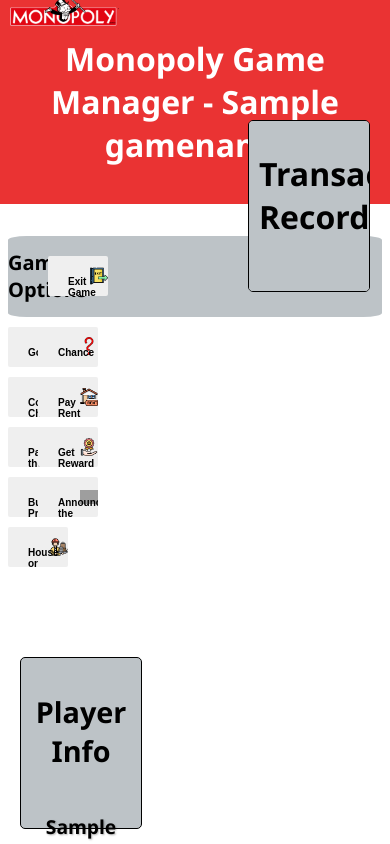
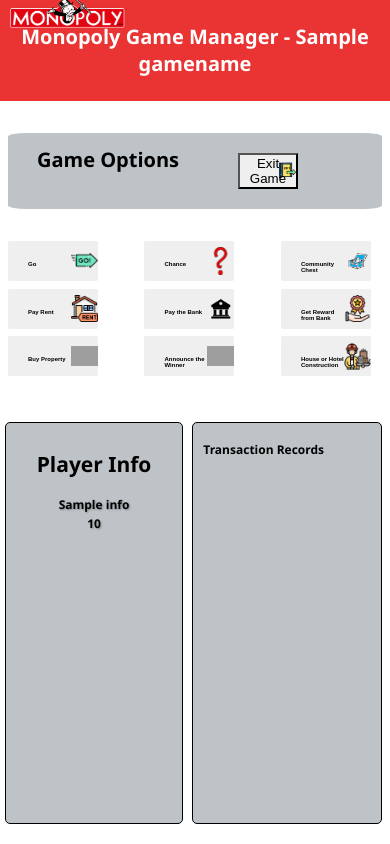
Before and after one commit to Vejaysundaram-Rajkumar/monopoly_project, a Flask app: template templates/gamemanager.html in a window 390 px wide. Run offline with Flask 3, Linux system fonts and the light colour scheme; the template is opened without the code that fills it: most values are stand-ins (such as "Sample title", 1, 10 or a date in 2020); parts of the project's set-up code (start-up, migrations or seed data) failed here and were passed over; grey boxes are pictures that could not be loaded.

Commit message:
css update for mobile screen

```diff
--- a/templates/gamemanager.html
+++ b/templates/gamemanager.html
@@ -33,7 +33,10 @@
         }
         .exit {
         margin: 20px;
-        width: 500px;
+        width:30%;
+        background-size:30%;
+        background-position: right;
+        background-repeat: no-repeat;
     }
         .title-bar {
             background-color: #bdc3c7;
@@ -82,23 +85,18 @@
     }
     /* for the left hand side player info display css */
         .sidebar {
-
             background-color: #bdc3c7;
             border: 1px solid #000000;
             padding: 10px;
             border-radius: 5px;
-            height: 550px;
-            width: 290px;
-            display: flex;
             position: fixed;
+            top:120px;
+            float: left;
             left:20px;
-            bottom: 15px;
-            flex-direction: column;
-            align-items: center;
-            justify-content: left;
-            text-align: center;
+            width: 300px;
+            height: 78vh;
+            overflow-y: auto;
 
-             /* Adjust the height as needed */
         }
 
         .player-outstanding {
@@ -392,7 +390,7 @@
     top:120px; /* Adjust the top position as needed */
     right: 20px; /* Adjust the right position as needed */
     width: 300px; /* Adjust the width as needed */
-    height: 78vh; /* Adjust the height as needed */
+    height: 78vh;
     overflow-y: auto; /* Enable scrolling if needed */
 }
 
@@ -657,20 +655,18 @@
             /* Add more responsive styles as needed */
         }
 
-        @media only screen and (max-width: 400px) {
+        @media only screen and (max-width: 450px) {
             .sidebar {
                 background-color: #bdc3c7;
                 border: 1px solid #000000;
                 padding: 10px;
                 border-radius: 5px;
-            height: 150px;
-            width: 100px;
-            display: flex;
                 position: fixed;
-            flex-direction: column;
-            align-items: center;
-            justify-content: left;
-            text-align: center;
+                width: 40%; /* Adjust the width as needed */
+                height: 45%; /* Adjust the height as needed */
+                overflow-y: auto;
+                top:50%;
+                left:5px;
         }
             .transaction-history {
             background-color: #bdc3c7;
@@ -678,32 +674,46 @@
             padding: 10px;
             border-radius: 5px;
             position: fixed;
-    width: 100px; /* Adjust the width as needed */
-    height: 150px; /* Adjust the height as needed */
-    overflow-y: auto; /* Enable scrolling if needed */
+            width: 43%;
+            height: 45%;
+            overflow-y: auto;
+            top:50%;
+            right:8px;
+        }
+        .transaction-history h1{
+            font-size:12px;
         }
         .options {
             display: grid;
-            grid-template-columns: repeat(2, 20px);
-            gap: 10px;
-            margin-top: 10px;
+            grid-template-columns: repeat(3, 30%);
+            grid-template-rows: auto;
+            gap: 6.5%;
+        }
+        .exit{
+            width:30%;
+            background-size:30%;
+            background-position: right;
+            background-repeat: no-repeat;
         }
         .option {
         background-size:30%;
         background-position: right;
         background-repeat: no-repeat;
-        padding: 20px;
-        width: 60px; /* Set your desired width */
-        height: 10px;
+        text-align: left;
+        width: 90px;
+        height: 20px;
         border: none;
         border-radius: 2px;
-        font-size: 10px;
-        font-weight: bold;
-        text-align: left;
-        cursor: pointer;
+        font-size: 6px;
         transition: background-color 0.3s ease-in-out, transform 0.2s ease-in-out;
         position: relative;
         overflow: hidden;
+        }
+        .player-outstanding{
+            font-size:12px;
+        }
+        .sidebar-title{
+            font-size:14px;
         }
         .title-bar {
                 background-color: #bdc3c7;
@@ -713,11 +723,26 @@
                 font-size: 10px;
                 font-weight: bolder;
                 display: grid;
-            grid-template-columns: repeat(2, 10px);
+                grid-template-columns: repeat(2, 200px);
                 text-align: center;
-            gap: 10px;
-            margin-top: 20px;
+                margin-top: 10px;
                 background-size:30%;
+            }
+        header {
+            background-color: #ea3333;
+            background-image: url('static/images/landing.png');
+            background-size: 30%;
+            background-position:left;
+            background-position-x: 10px;
+            background-position-y: -3px;
+            background-repeat: no-repeat;
+            color: #ffffff;
+            text-align: center;
+            font-size: 10px;
+            width:auto;
+        }
+        .transactions-list{
+            font-size:10px;
         }
         }
     </style>
@@ -737,11 +762,12 @@
                     <div class="money-in-hand">{{ info['amount'] }}</div>
                 </div>
             {% endfor %}
+
         </div>
 
 
         <div class="title-bar"><h1>Game Options</h1>
-            <button class="exit option"  onclick="window.location.href = '/'" style="background-image: url('static/images/exit.png')">
+            <button class="exit"  onclick="window.location.href = '/'" style="background-image: url('static/images/exit.png')">
                 Exit Game
             </button>
 
```
Also changed, not shown: gamedetails.db. Lines whose indentation alone changed are shown as unchanged.
